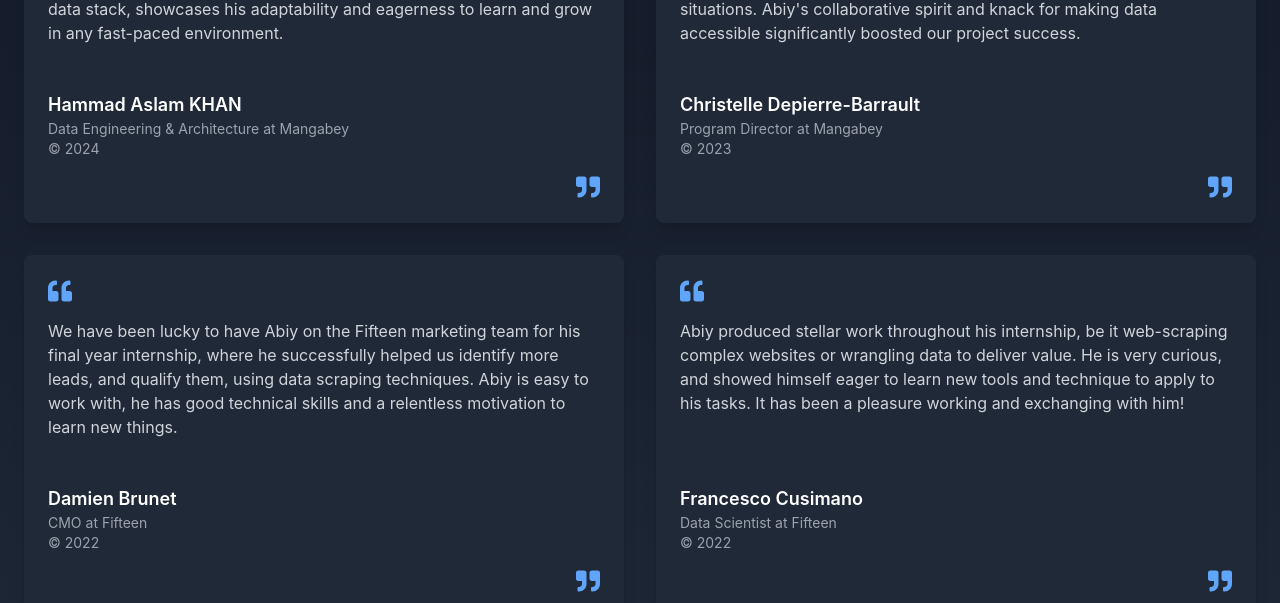
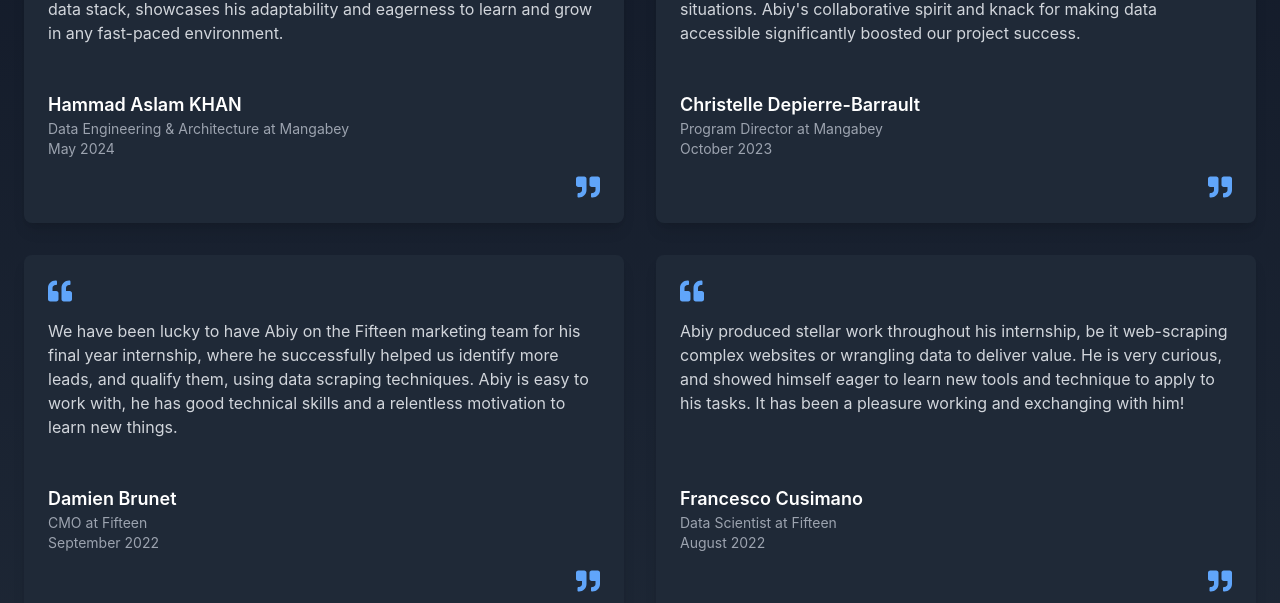
Before and after one commit to Haabiy/DEng-Portfolio, a React (Create React App) app: page / in a window 1280 px wide. Shown: the part 5417-6020 px from the top of the page. Built offline with nearby package versions, Linux system fonts and the light colour scheme.

Commit message:
feat: added month

```diff
--- a/src/components/Recommendations.jsx
+++ b/src/components/Recommendations.jsx
@@ -1,14 +1,14 @@
 import React, {useEffect, useRef} from 'react';
 import { FaQuoteLeft, FaQuoteRight } from 'react-icons/fa';
 
-const RecommendationCard = ({ quote, name, position, year }) => (
+const RecommendationCard = ({ quote, name, position, month, year }) => (
   <div className="bg-gray-800 p-6 rounded-lg shadow-lg transition-all duration-300 hover:shadow-xl hover:shadow-blue-400/30 hover:-translate-y-1">
     <FaQuoteLeft className="text-blue-400 text-2xl mb-4" />
     <p className="text-gray-300 mb-4 min-h-[150px]">{quote}</p>
     <div className="mt-auto">
       <h5 className="text-lg font-semibold text-white">{name}</h5>
       <p className="text-sm text-gray-400">{position}</p>
-      <p className="text-sm text-gray-400">© {year}</p>
+      <p className="text-sm text-gray-400">{month} {year}</p>
     </div>
     <FaQuoteRight className="text-blue-400 text-2xl mt-4 float-right" />
   </div>
@@ -28,24 +28,28 @@ const Recommendations = () => {
       quote: "I had the pleasure of managing Abiy as his team lead. Abiy is a motivated data engineer known for his quick learning and readiness to tackle challenges. His diverse skill set, ranging from Python and SQL to AWS data stack, showcases his adaptability and eagerness to learn and grow in any fast-paced environment.",
       name: "Hammad Aslam KHAN",
       position: "Data Engineering & Architecture at Mangabey",
+      month: "May",
       year: "2024"
     },
     {
       quote: "I had the pleasure of working with Abiy, a highly skilled Data Engineer who excelled in our fast-paced environment. His adaptability and ability to simplify complex issues made him indispensable during high-pressure situations. Abiy's collaborative spirit and knack for making data accessible significantly boosted our project success.",
       name: "Christelle Depierre-Barrault",
       position: "Program Director at Mangabey",
+      month: "October",
       year: "2023"
     },
     {
       quote: "We have been lucky to have Abiy on the Fifteen marketing team for his final year internship, where he successfully helped us identify more leads, and qualify them, using data scraping techniques. Abiy is easy to work with, he has good technical skills and a relentless motivation to learn new things.",
       name: "Damien Brunet",
       position: "CMO at Fifteen",
+      month: "September",
       year: "2022"
     },
     {
       quote: "Abiy produced stellar work throughout his internship, be it web-scraping complex websites or wrangling data to deliver value. He is very curious, and showed himself eager to learn new tools and technique to apply to his tasks. It has been a pleasure working and exchanging with him!",
       name: "Francesco Cusimano",
       position: "Data Scientist at Fifteen",
+      month: "August",
       year: "2022"
     },
   ];
```
